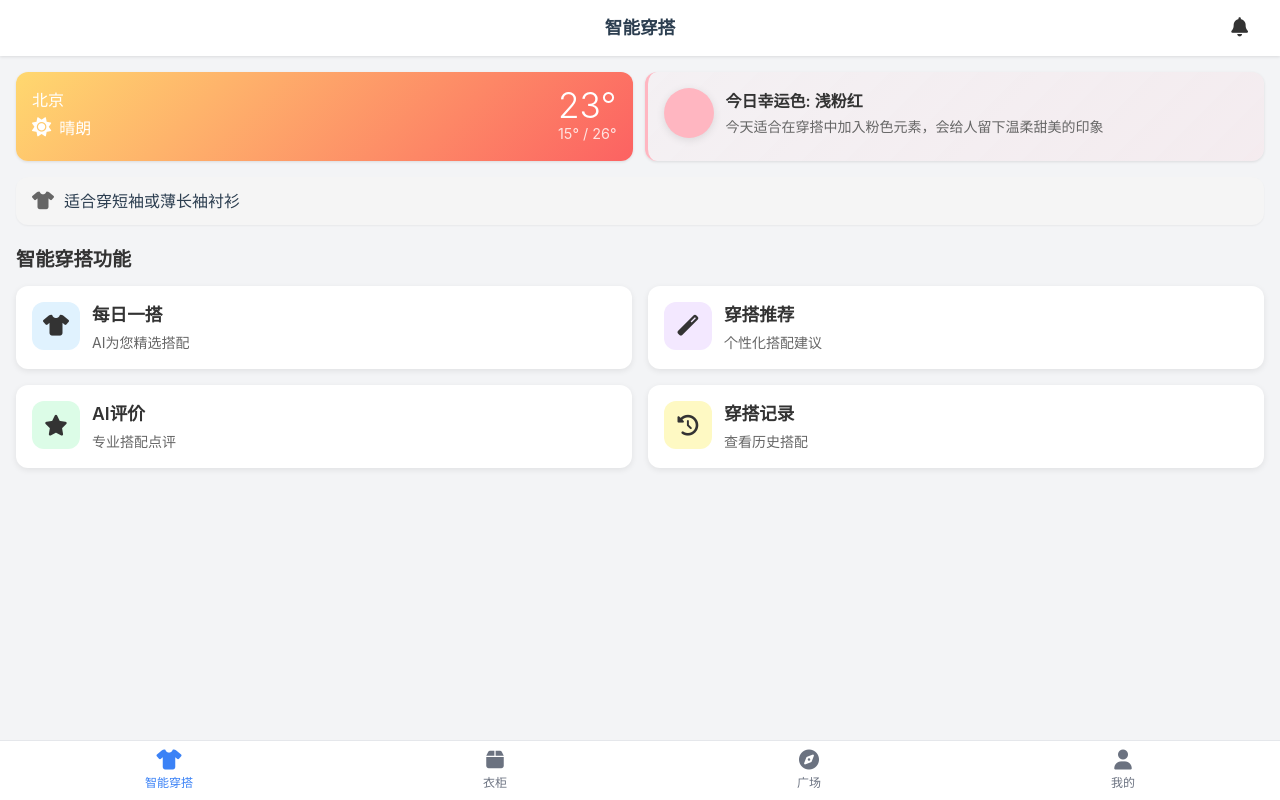
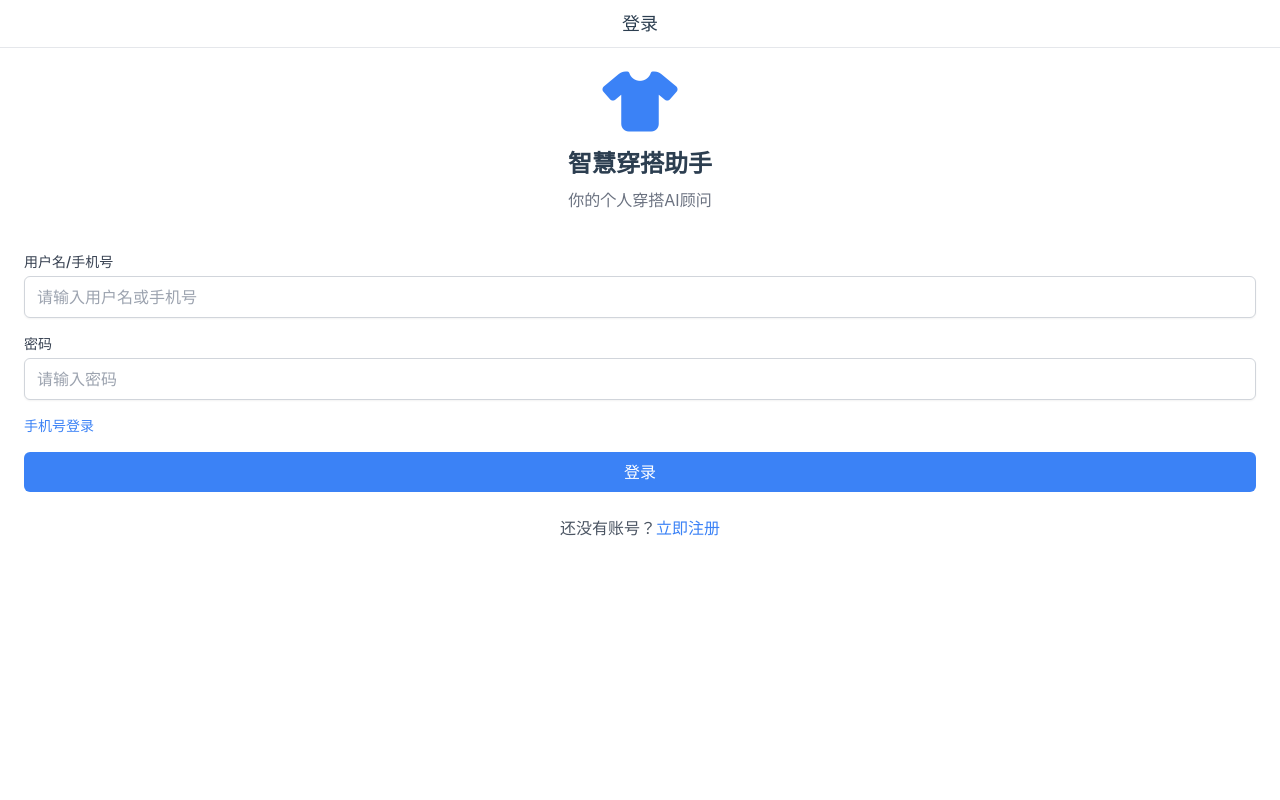
Before and after one commit to Lgw835/styleAIFrontend, a Vue app: page /login#/ in a window 1280 px wide. Built offline with nearby package versions, Linux system fonts and the light colour scheme; no server answers.

Commit message:
以登录界面为初始界面

```diff
--- a/src/router/index.js
+++ b/src/router/index.js
@@ -1,4 +1,4 @@
-import { createRouter, createWebHashHistory } from 'vue-router'
+import { createRouter, createWebHistory } from 'vue-router'
 import HomeView from '../views/HomeView.vue'
 import PlazaView from '../views/PlazaView.vue'
 import DailyMatchView from '../views/DailyMatchView.vue'
@@ -9,14 +9,20 @@ import UploadOutfitView from '../views/UploadOutfitView.vue'
 import LoginView from '../views/LoginView.vue'
 import PhoneLoginView from '../views/PhoneLoginView.vue'
 import RegisterView from '../views/RegisterView.vue'
+import FittingHistoryView from '../views/FittingHistoryView.vue'
 
 const router = createRouter({
-  history: createWebHashHistory(import.meta.env.BASE_URL),
+  history: createWebHistory(import.meta.env.BASE_URL),
   routes: [
     {
       path: '/',
+      redirect: '/login'
+    },
+    {
+      path: '/home',
       name: 'home',
-      component: HomeView
+      component: HomeView,
+      meta: { requiresAuth: true }
     },
     {
       path: '/login',
@@ -165,4 +171,23 @@ const router = createRouter({
   ]
 })
 
+router.beforeEach((to, from, next) => {
+  // 使用sessionStorage检查登录状态
+  const isLoggedIn = sessionStorage.getItem('isLoggedIn') === 'true'
+  console.log('路由守卫检查:', { to: to.path, from: from.path, isLoggedIn })
+
+  if (to.meta.requiresAuth && !isLoggedIn) {
+    console.log('需要认证，重定向到登录页')
+    next({ path: '/login', query: { redirect: to.fullPath } })
+  } else {
+    if (isLoggedIn && to.path === '/login') {
+      console.log('已登录用户访问登录页，重定向到首页')
+      next({ path: '/home' })
+    } else {
+      console.log('正常导航到:', to.path)
+      next()
+    }
+  }
+})
+
 export default router
--- a/src/stores/user.js
+++ b/src/stores/user.js
@@ -14,10 +14,15 @@ export const useUserStore = defineStore('user', () => {
   const verificationCodes = ref({})
 
   // 设置用户信息
-  function setUserInfo(info, isNew = false) {
+  function setUserInfo(info, isNew = false, needSaveStorage = true) {
     userInfo.value = info
-    isLoggedIn.value = !!info
+    isLoggedIn.value = true // 明确设置登录状态
     isNewUser.value = isNew
+
+    // 使用sessionStorage存储登录状态
+    if (needSaveStorage) {
+      sessionStorage.setItem('isLoggedIn', 'true')
+    }
   }
 
   // 设置用户画像
@@ -117,6 +122,17 @@ export const useUserStore = defineStore('user', () => {
     return !!userProfile.value
   })
 
+  // 清除用户登录状态函数
+  function clearUserInfo() {
+    userInfo.value = null
+    userProfile.value = null
+    isLoggedIn.value = false
+
+    // 清除sessionStorage
+    sessionStorage.removeItem('isLoggedIn')
+    sessionStorage.removeItem('newLogin')
+  }
+
   return {
     userInfo,
     userProfile,
@@ -130,6 +146,7 @@ export const useUserStore = defineStore('user', () => {
     logout,
     restoreFromSession,
     saveToSession,
-    hasUserProfile
+    hasUserProfile,
+    clearUserInfo
   }
 })
--- a/src/views/HomeView.vue
+++ b/src/views/HomeView.vue
@@ -309,15 +309,24 @@ export default {
 
       // 检查是否需要显示用户画像填写蒙版
       checkProfileNeeded()
+
+      // 在HomeView的创建时，检查登录状态
+      const isLoggedIn = sessionStorage.getItem('isLoggedIn') === 'true'
+      if (!isLoggedIn) {
+        console.log('HomeView检测到未登录状态，重定向到登录页')
+        router.replace('/login')
+      } else {
+        console.log('HomeView确认已登录状态')
+      }
     })
 
     // 检查是否需要显示用户画像填写蒙版
     const checkProfileNeeded = () => {
       if (userStore && userStore.isLoggedIn && !userStore.userProfile) {
-        const isNewLogin = localStorage.getItem('newLogin') === 'true'
+        const isNewLogin = sessionStorage.getItem('newLogin') === 'true'
         if (isNewLogin) {
           showProfileOverlay.value = true
-          localStorage.removeItem('newLogin')
+          sessionStorage.removeItem('newLogin')
         }
       }
     }
@@ -337,7 +346,7 @@ export default {
     const skipProfileSetup = () => {
       showProfileOverlay.value = false
       // 设置一个标记，24小时内不再显示
-      localStorage.setItem('profileReminderDismissed', Date.now().toString())
+      sessionStorage.setItem('profileReminderDismissed', Date.now().toString())
     }
 
     const showNotificationDialog = ref(false)
@@ -411,14 +420,14 @@ export default {
     const dismissProfileReminder = () => {
       showProfileReminder.value = false
       // 可以设置一个临时的状态，避免频繁提醒用户
-      localStorage.setItem('profileReminderDismissed', Date.now().toString())
+      sessionStorage.setItem('profileReminderDismissed', Date.now().toString())
     }
 
     // 检查是否应该显示提醒
     const shouldShowProfileReminder = () => {
       if (userStore && userStore.isLoggedIn && !userStore.userProfile) {
         // 检查是否之前关闭过提醒
-        const dismissedTime = localStorage.getItem('profileReminderDismissed')
+        const dismissedTime = sessionStorage.getItem('profileReminderDismissed')
         if (dismissedTime) {
           // 如果24小时内关闭过，则不再显示
           const hoursPassed = (Date.now() - Number(dismissedTime)) / (1000 * 60 * 60)
--- a/src/views/LoginView.vue
+++ b/src/views/LoginView.vue
@@ -82,12 +82,14 @@ const handleLogin = async () => {
       password: password.value
     })
 
-    // 存储用户信息到Pinia
-    userStore.setUserInfo(res.userInfo, false)
+    // 登录成功后
+    if (res.userInfo) {
+      // 设置用户信息
+      userStore.setUserInfo(res.userInfo, true) // 会自动使用sessionStorage
 
       // 如果没有用户画像，设置新登录标记
       if (!res.userProfile) {
-      localStorage.setItem('newLogin', 'true')
+        sessionStorage.setItem('newLogin', 'true')
       } else {
         userStore.setUserProfile(res.userProfile)
 
@@ -97,11 +99,22 @@ const handleLogin = async () => {
         })
       }
 
-    // 登录成功提示
+      // 显示成功提示
       showToast('登录成功')
 
-    // 跳转到首页
-    router.push('/')
+      // 使用更确定的导航方式
+      console.log('准备跳转到首页...')
+
+      // 延迟并使用replace而不是push以避免导航历史问题
+      setTimeout(() => {
+        console.log('执行页面跳转')
+        router.replace('/home').then(() => {
+          console.log('跳转完成')
+        }).catch(err => {
+          console.error('跳转失败:', err)
+        })
+      }, 100)
+    }
   } catch (error) {
     console.error('登录失败:', error)
     showToast('登录失败: ' + (error.message || '未知错误'))
--- a/src/views/PhoneLoginView.vue
+++ b/src/views/PhoneLoginView.vue
@@ -203,8 +203,8 @@ const handleLogin = async () => {
           userStore.setUserProfile(userProfile)
         }
 
-        // 保存登录状态到localStorage
-        localStorage.setItem('isLoggedIn', 'true')
+        // 保存登录状态到sessionStorage
+        sessionStorage.setItem('isLoggedIn', 'true')
 
         // 尝试获取穿搭记录
         if (userInfo.userId) {
@@ -216,7 +216,7 @@ const handleLogin = async () => {
         showToast('登录成功')
 
         // 获取重定向URL或返回首页
-        const redirect = router.currentRoute.value.query.redirect || '/'
+        const redirect = router.currentRoute.value.query.redirect || '/home'
 
         setTimeout(() => {
           router.push(redirect)
--- a/src/views/RegisterView.vue
+++ b/src/views/RegisterView.vue
@@ -212,7 +212,7 @@ const handleRegister = async () => {
       showToast('注册成功')
 
       // 跳转到首页
-      router.push('/')
+      await router.push('/home')
     } else {
       // 处理响应中没有用户信息的情况
       showToast('注册成功，但获取用户信息失败')
```
Lines whose indentation alone changed are shown as unchanged.
